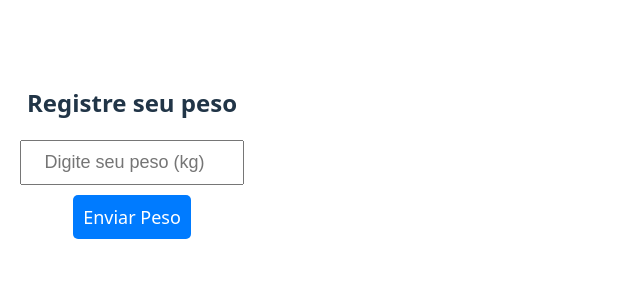
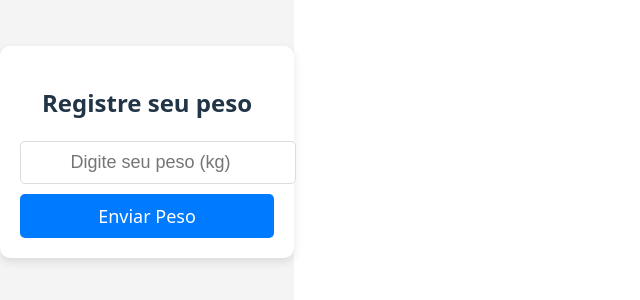
Before and after one commit to olucasporto/weight-tracker-frontend, a React (Vite) app: page / in a window 1280 px wide. Shown: the part 248-548 px from the top of the page, without its empty margins (0-640 px from the left). Built offline with nearby package versions, Linux system fonts and the light colour scheme; no server answers.

Commit message:
feature: center div

```diff
--- a/src/App.tsx
+++ b/src/App.tsx
@@ -35,8 +35,27 @@ const App: React.FC = () => {
   };
 
   return (
-    <div style={{ textAlign: "center", padding: "20px" }}>
-      <h2>Registre seu peso</h2>
+    <div
+      style={{
+        display: "flex",
+        justifyContent: "center",
+        alignItems: "center",
+        height: "100vh", // Centraliza verticalmente
+        backgroundColor: "#f4f4f4",
+      }}
+    >
+      <div
+        style={{
+          textAlign: "center",
+          padding: "20px",
+          backgroundColor: "white",
+          borderRadius: "10px",
+          boxShadow: "0px 4px 10px rgba(0,0,0,0.1)",
+          maxWidth: "400px",
+          width: "100%",
+        }}
+      >
+        <h2 style={{ marginBottom: "20px" }}>Registre seu peso</h2>
         <input
           type="number"
           value={weight}
@@ -45,8 +64,10 @@ const App: React.FC = () => {
           style={{
             padding: "10px",
             fontSize: "18px",
-          width: "200px",
+            width: "100%",
             textAlign: "center",
+            borderRadius: "5px",
+            border: "1px solid #ddd",
           }}
           disabled={loading} // Bloqueia input enquanto carrega
         />
@@ -62,12 +83,14 @@ const App: React.FC = () => {
             color: "white",
             border: "none",
             borderRadius: "5px",
+            width: "100%",
           }}
           disabled={loading} // Desativa o botão enquanto carrega
         >
           {loading ? "Enviando..." : "Enviar Peso"}
         </button>
-      {loading && <p>⏳ Processando...</p>}
+        {loading && <p style={{ marginTop: "10px", color: "#555" }}>⏳ Processando...</p>}
+      </div>
     </div>
   );
 };
```
Lines whose indentation alone changed are shown as unchanged.
